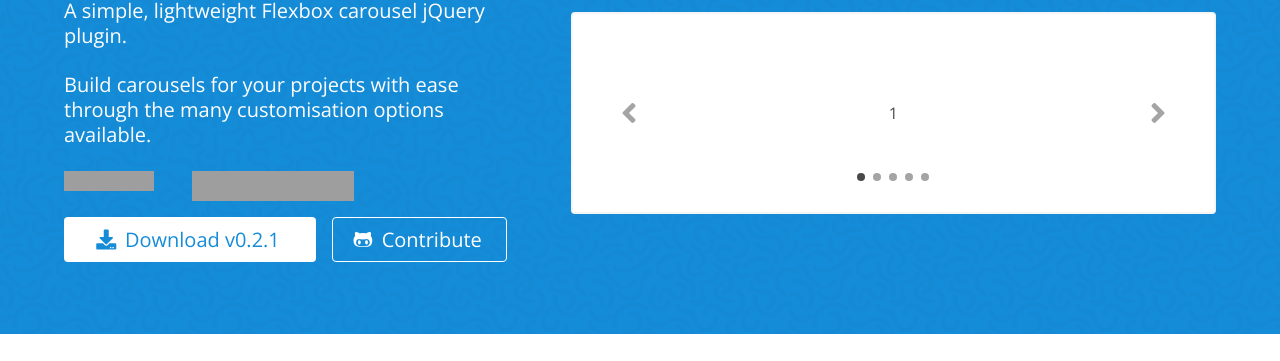
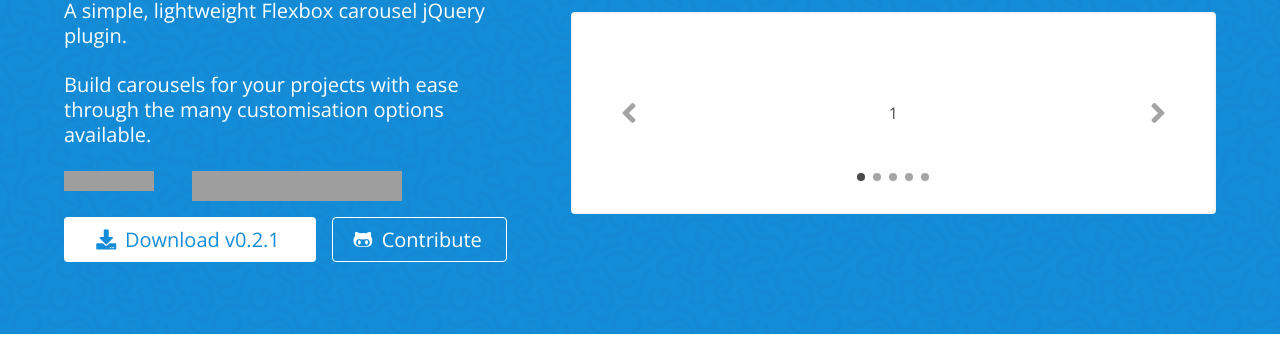
Before and after one commit to tomhrtly/flexCarousel.js, a Jekyll site: the page built from docs/index.html, in a window 1280 px wide. Shown: the part 192-553 px from the top of the page. Built offline with Jekyll 4.4.1, drawn with Linux system fonts in a browser that asks for light colours; nearby versions of some CDN libraries; grey boxes are pictures that could not be loaded.

Commit message:
Fix image width

```diff
--- a/docs/_layouts/hero.html
+++ b/docs/_layouts/hero.html
@@ -23,7 +23,7 @@
                   <iframe src="https://ghbtns.com/github-btn.html?user=tomhrtly&repo=flexCarousel.js&type=star&count=true&size=large" frameborder="0" scrolling="0" width="120px" height="30px"></iframe>
                 </div>
                 <a href="https://npmjs.com/package/flexcarouseljs" class="badge">
-                  <img src="https://img.shields.io/npm/dm/flexcarouseljs.svg" alt="NPM downloads per month" width="162" height="30">
+                  <img src="https://img.shields.io/npm/dm/flexcarouseljs.svg" alt="NPM downloads per month" width="210" height="30">
                 </a>
               </div>
               <div class="columns is-variable is-2">
```
